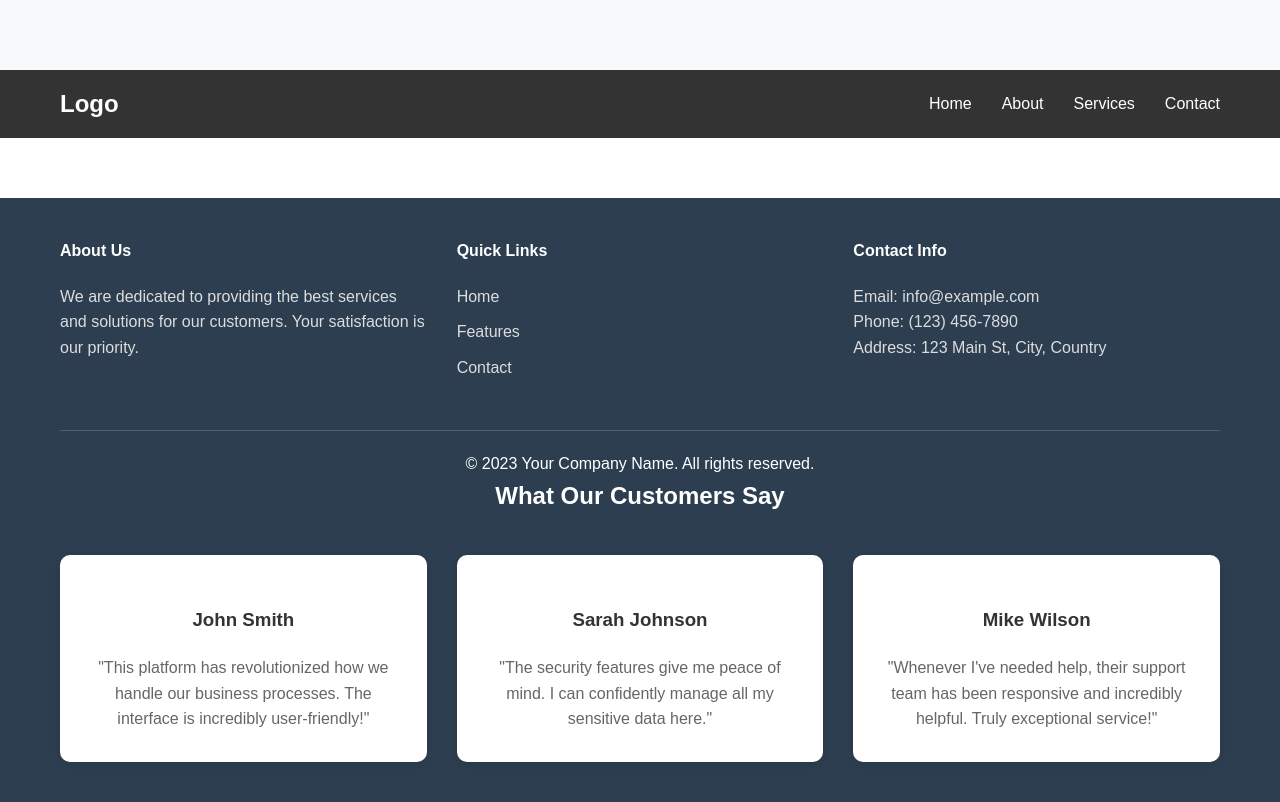
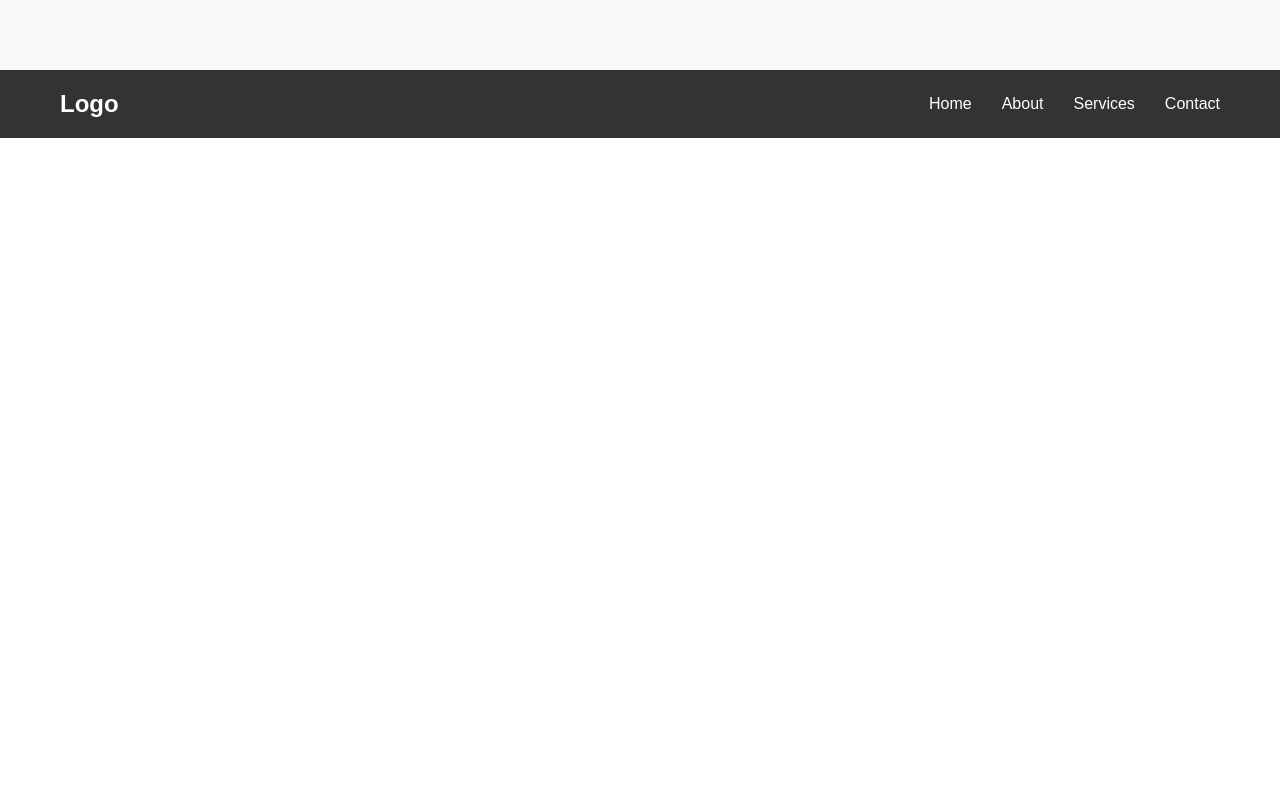
Before and after one commit to CodePawsDev/fsd9-remote-repo, a plain HTML site: page index.html in a window 1280 px wide. Shown: the part 348-1150 px from the top of the page. After the commit the page ends 800 px from the top, so only its background shows below. Drawn offline with Linux system fonts and the light colour scheme.

Commit message:
refactor: remove footer and testimonials sections from index.html

```diff
--- a/index.html
+++ b/index.html
@@ -105,52 +105,7 @@
             </ul>
         </div>
     </nav>
-    <footer style="background-color: #2c3e50; color: white; padding: 40px 0; margin-top: 60px;">
-        <div class="container">
-            <div style="display: grid; grid-template-columns: repeat(auto-fit, minmax(250px, 1fr)); gap: 30px;">
-                <div>
-                    <h4 style="margin-bottom: 20px;">About Us</h4>
-                    <p style="color: #ddd;">We are dedicated to providing the best services and solutions for our customers. Your satisfaction is our priority.</p>
-                </div>
-                <div>
-                    <h4 style="margin-bottom: 20px;">Quick Links</h4>
-                    <ul style="list-style: none;">
-                        <li style="margin-bottom: 10px;"><a href="#" style="color: #ddd; text-decoration: none;">Home</a></li>
-                        <li style="margin-bottom: 10px;"><a href="#" style="color: #ddd; text-decoration: none;">Features</a></li>
-                        <li style="margin-bottom: 10px;"><a href="#" style="color: #ddd; text-decoration: none;">Contact</a></li>
-                    </ul>
-                </div>
-                <div>
-                    <h4 style="margin-bottom: 20px;">Contact Info</h4>
-                    <p style="color: #ddd;">Email: info@example.com</p>
-                    <p style="color: #ddd;">Phone: (123) 456-7890</p>
-                    <p style="color: #ddd;">Address: 123 Main St, City, Country</p>
-                </div>
-            </div>
-            <div style="text-align: center; margin-top: 40px; padding-top: 20px; border-top: 1px solid #4a6278;">
-                <p>&copy; 2023 Your Company Name. All rights reserved.</p>
-            </div>
-        </div>
-    <section class="testimonials">
-        <div class="container">
-            <h2 style="text-align: center; margin-bottom: 40px;">What Our Customers Say</h2>
-            <div class="features-grid">
-                <div class="feature-card">
-                    <h3>John Smith</h3>
-                    <p>"This platform has revolutionized how we handle our business processes. The interface is incredibly user-friendly!"</p>
-                </div>
-                <div class="feature-card">
-                    <h3>Sarah Johnson</h3>
-                    <p>"The security features give me peace of mind. I can confidently manage all my sensitive data here."</p>
-                </div>
-                <div class="feature-card">
-                    <h3>Mike Wilson</h3>
-                    <p>"Whenever I've needed help, their support team has been responsive and incredibly helpful. Truly exceptional service!"</p>
-                </div>
-            </div>
-        </div>
-    </section>
-    </section>
-    <!-- test -->
+
+
 </body>
 </html>
```
